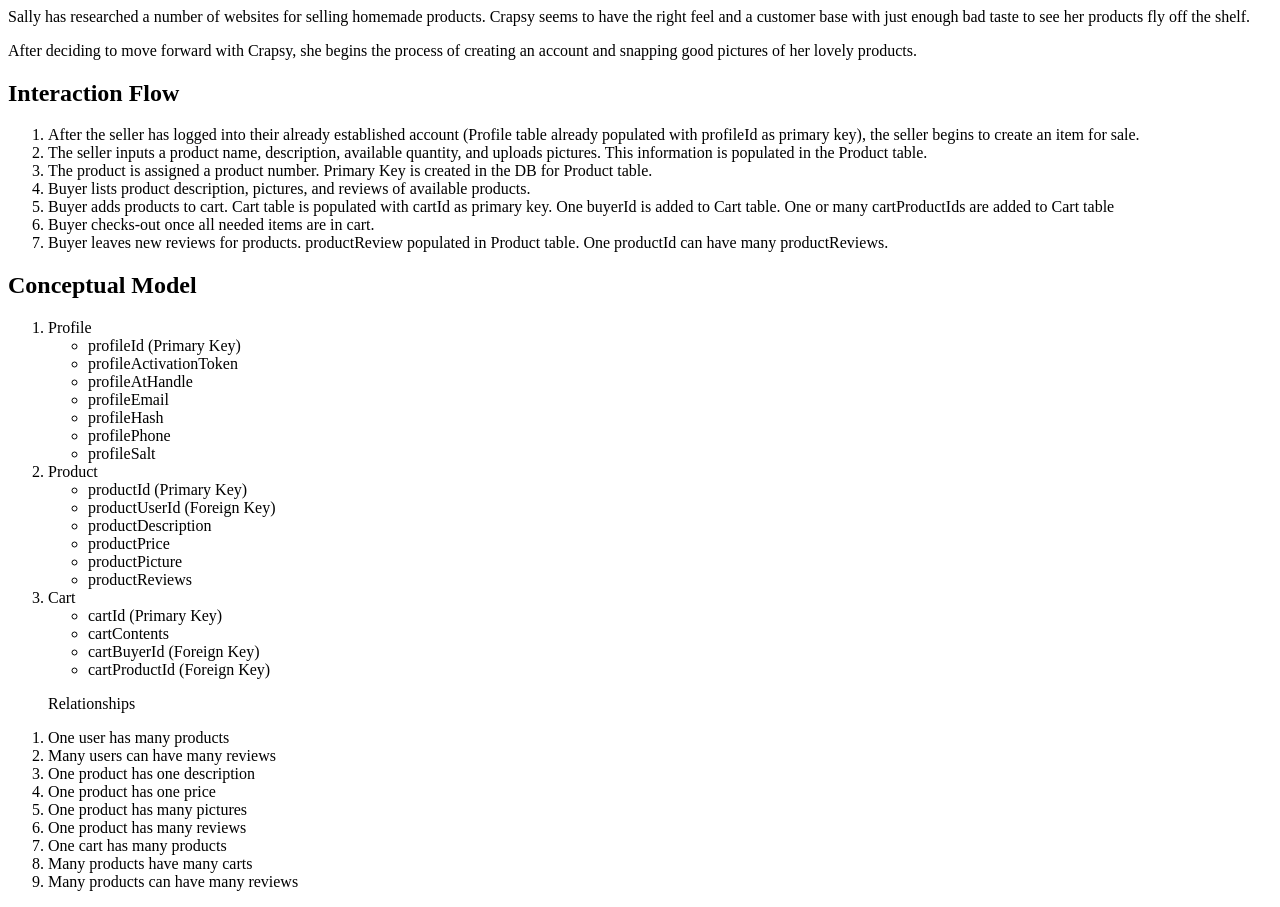
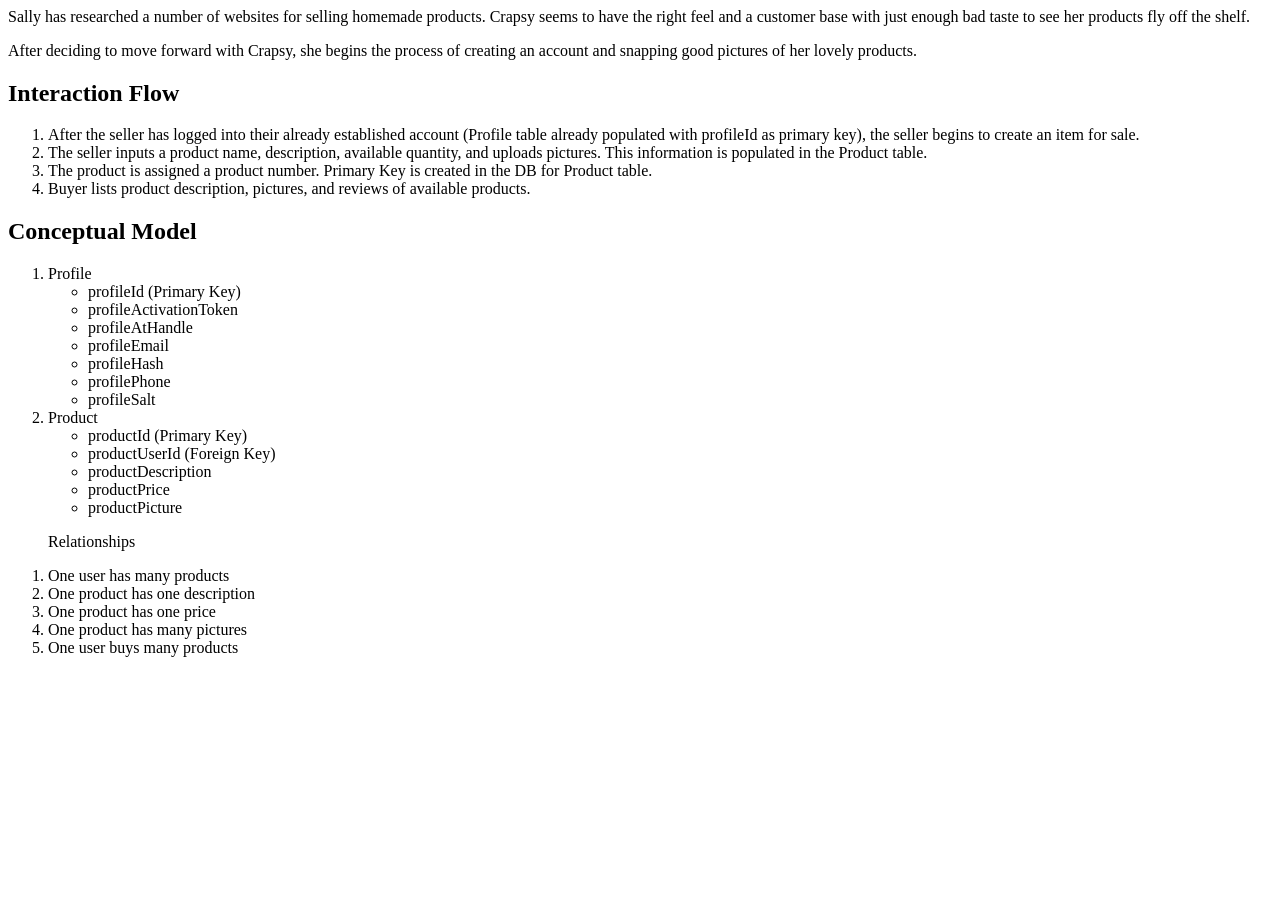
Before and after one commit to JRyanHenson/data-design-etsy, a PHP site: page / in a window 1280 px wide. Shown: the part 436-1343 px from the top of the page. After the commit the page ends 1093 px from the top, so only its background shows below. Run offline with PHP 8.4, Linux system fonts and the light colour scheme.

Commit message:
Removed Cart table and reference to it.

```diff
--- a/epic/index.php
+++ b/epic/index.php
@@ -25,9 +25,6 @@
 			<li>The seller inputs a product name, description, available quantity, and uploads pictures. This information is populated in the Product table.</li>
 			<li>The product is assigned a product number. Primary Key is created in the DB for Product table.</li>
 			<li>Buyer lists product description, pictures, and reviews of available products.</li>
-			<li>Buyer adds products to cart. Cart table is populated with cartId as primary key. One buyerId is added to Cart table. One or many cartProductIds are added to Cart table</li>
-			<li>Buyer checks-out once all needed items are in cart.</li>
-			<li>Buyer leaves new reviews for products. productReview populated in Product table. One productId can have many productReviews.</li>
 		</ol>
 
 		<h2>Conceptual Model</h2>
@@ -49,26 +46,14 @@
 				<li>productDescription</li>
 				<li>productPrice</li>
 				<li>productPicture</li>
-				<li>productReviews</li>
-			</ul>
-			<li>Cart</li>
-			<ul>
-				<li>cartId (Primary Key)</li>
-				<li>cartContents</li>
-				<li>cartBuyerId (Foreign Key)</li>
-				<li>cartProductId (Foreign Key)</li>
 			</ul>
 		</ol>
 		<ol><p>Relationships</p>
 			<li>One user has many products</li>
-			<li>Many users can have many reviews</li>
 			<li>One product has one description</li>
 			<li>One product has one price</li>
 			<li>One product has many pictures</li>
-			<li>One product has many reviews</li>
-			<li>One cart has many products</li>
-			<li>Many products have many carts</li>
-			<li>Many products can have many reviews</li>
+			<li>One user buys many products</li>
 		</ol>
 	</body>
 </html>
```
